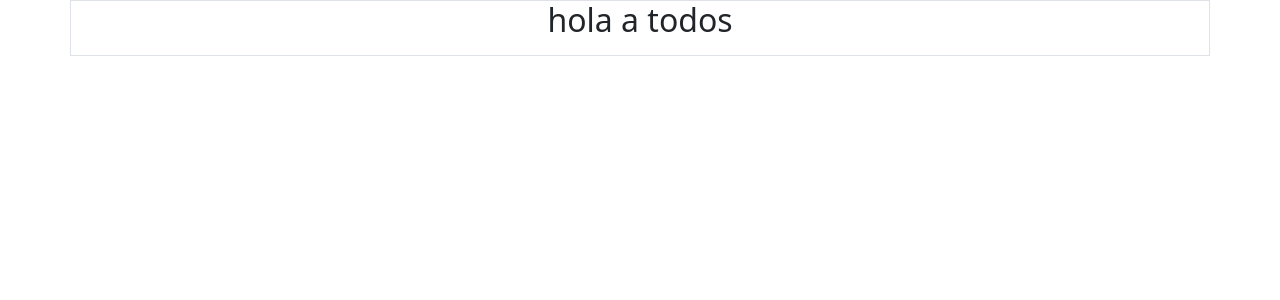
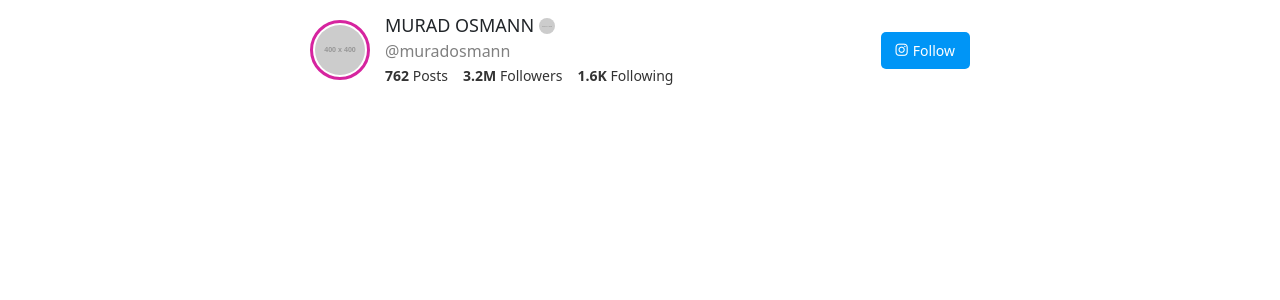
Before and after one commit to YordyHc/widget_instagram_s, a PHP site: page / in a window 1280 px wide. Shown: the top 300 px of the page. Run offline with PHP 8.4, Linux system fonts and the light colour scheme; grey boxes labelled with a size stand in for pictures from a placeholder-image service; some libraries are stand-ins or nearby versions.

Commit message:
feat: agregar vista de datos del perfil

```diff
--- a/app/view/index.php
+++ b/app/view/index.php
@@ -4,13 +4,31 @@
     <meta charset="UTF-8">
     <meta name="viewport" content="width=device-width, initial-scale=1.0">
     <title>Document</title>
+    <script src="https://kit.fontawesome.com/a076d05399.js" crossorigin="anonymous"></script>
     <style>
 
     </style>
 </head>
-<div class="container border">
-    <center><h2>hola a todos</h2></center>
-    <p>
+
+<div class="profile-container container">
+        <img src="https://placehold.co/400/orange/white" alt="Perfil" class="profile-pic">
+
+        <div class="profile-info">
+            <div class="profile-header">
+                <h2>MURAD OSMANN <img src="https://placehold.co/400/blue/white" alt="Verificado" class="verified-icon"></h2>
+                <p>@muradosmann</p>
+            </div>
+            <div class="stats">
+                <span><strong>762</strong> Posts</span>
+                <span><strong>3.2M</strong> Followers</span>
+                <span><strong>1.6K</strong> Following</span>
+            </div>
+        </div>
+
+        <button class="follow-btn">
+            <i class="fab fa-instagram"></i> Follow
+        </button>
+    </div>
 </div>
 <body>
 
```
